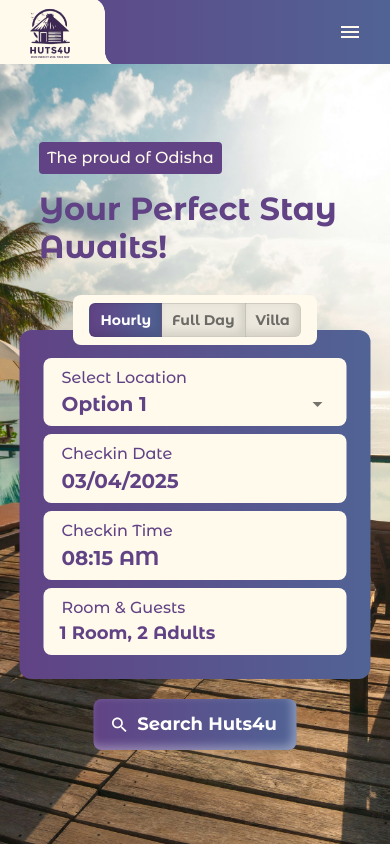
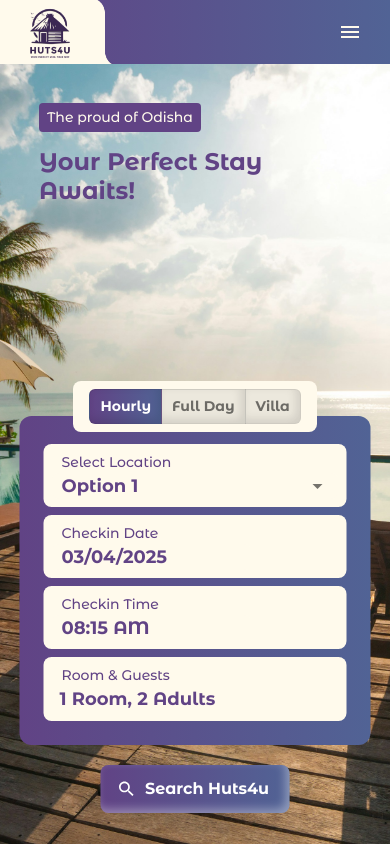
Before and after one commit to huts4u/huts4u-client, a React (Create React App) app: page / in a window 390 px wide. Shown: the top 846 px of the page. Built offline with nearby package versions, Linux system fonts and the light colour scheme.

Commit message:
responsive fix

```diff
--- a/src/components/CustomButton.tsx
+++ b/src/components/CustomButton.tsx
@@ -22,8 +22,11 @@
         padding:'10px 20px',
         borderRadius:'8px',
         boxShadow:'-4px -4px 10px rgba(255, 255, 255, 0.36) inset',
-        fontSize:'18px',
         ...customStyles,
+      }}
+      sx={{
+        fontSize: { xs: "16px", md: "18px" },
+
       }}
       {...props}
     >
--- a/src/components/CustomDatePicker.tsx
+++ b/src/components/CustomDatePicker.tsx
@@ -1,8 +1,5 @@
 import { Box, Typography } from "@mui/material";
-import {
-  LocalizationProvider,
-  MobileDatePicker
-} from "@mui/x-date-pickers";
+import { LocalizationProvider, MobileDatePicker } from "@mui/x-date-pickers";
 import { AdapterDayjs } from "@mui/x-date-pickers/AdapterDayjs";
 import { Dayjs } from "dayjs";
 import color from "./color";
@@ -31,7 +28,13 @@
           color: color.firstColor,
         }}
       >
-        <Typography sx={{ px: "10px", fontFamily: "CustomFontM" }}>
+        <Typography
+          sx={{
+            px: "10px",
+            fontSize: { xs: "14px", md: "16px" },
+            fontFamily: "CustomFontM",
+          }}
+        >
           {label}
         </Typography>
         <MobileDatePicker
@@ -56,7 +59,7 @@
                   padding: "0px 10px", // Adjust text padding
                   color: color.firstColor, // Change text color
                   fontFamily: "CustomFontB",
-                  fontSize: "20px",
+                  fontSize: { xs: "18px", md: "20px" },
                 },
               },
             },
--- a/src/components/CustomSingleSelect.tsx
+++ b/src/components/CustomSingleSelect.tsx
@@ -27,7 +27,13 @@
         color: color.firstColor,
       }}
     >
-      <Typography sx={{ px: "10px", fontFamily: "CustomFontM" }}>
+      <Typography
+        sx={{
+          px: "10px",
+          fontSize: { xs: "14px", md: "16px" },
+          fontFamily: "CustomFontM",
+        }}
+      >
         {label}
       </Typography>
       <Autocomplete
@@ -37,7 +43,7 @@
         options={options}
         renderInput={(params) => (
           <TextField
-          placeholder="location"
+            placeholder="location"
             {...params}
             InputProps={{
               ...params.InputProps,
@@ -63,7 +69,7 @@
               "& .MuiInputBase-input": {
                 color: color.firstColor,
                 fontFamily: "CustomFontB",
-                fontSize: "20px",
+                fontSize: { xs: "18px", md: "20px" },
               },
             }}
           />
--- a/src/components/CustomTimePicker.tsx
+++ b/src/components/CustomTimePicker.tsx
@@ -1,8 +1,5 @@
 import { Box, Typography } from "@mui/material";
-import {
-    LocalizationProvider,
-    MobileTimePicker
-} from "@mui/x-date-pickers";
+import { LocalizationProvider, MobileTimePicker } from "@mui/x-date-pickers";
 import { AdapterDayjs } from "@mui/x-date-pickers/AdapterDayjs";
 import { Dayjs } from "dayjs";
 import color from "./color";
@@ -31,7 +28,13 @@
           color: color.firstColor,
         }}
       >
-        <Typography sx={{ px: "10px", fontFamily: "CustomFontM" }}>
+        <Typography
+          sx={{
+            px: "10px",
+            fontSize: { xs: "14px", md: "16px" },
+            fontFamily: "CustomFontM",
+          }}
+        >
           {label}
         </Typography>
         <MobileTimePicker
@@ -56,7 +59,7 @@
                   padding: "0px 10px",
                   color: color.firstColor,
                   fontFamily: "CustomFontB",
-                  fontSize: "20px",
+                  fontSize: { xs: "18px", md: "20px" },
                 },
               },
             },
--- a/src/components/RoomGuestSelect.tsx
+++ b/src/components/RoomGuestSelect.tsx
@@ -49,13 +49,20 @@
         minWidth: "200px",
       }}
     >
-      <Typography sx={{ px: "10px", fontFamily: "CustomFontM" }}>
+      <Typography
+        sx={{
+          px: "10px",
+          fontSize: { xs: "14px", md: "16px" },
+          fontFamily: "CustomFontM",
+        }}
+      >
         {label}
       </Typography>
       <Box sx={{ cursor: "pointer", px: 1 }} onClick={handleClick}>
         <Typography
           sx={{
-            fontSize: "18px",
+            fontSize: { xs: "18px", md: "20px" },
+
             fontFamily: "CustomFontB",
           }}
         >
--- a/src/components/SectionHeader.tsx
+++ b/src/components/SectionHeader.tsx
@@ -1,6 +1,7 @@
 import { Box, Typography } from "@mui/material";
 import React, { useEffect, useRef, useState } from "react";
 import color from "./color";
+import { useScreenSize } from "./style";
 
 interface TimePickerProps {
   primaryText: string;
@@ -10,13 +11,13 @@
 const SectionHeader: React.FC<TimePickerProps> = ({ primaryText, subText }) => {
   const textRef = useRef<HTMLDivElement>(null);
   const [textWidth, setTextWidth] = useState(0);
+  const { isBelow400px } = useScreenSize();
 
   useEffect(() => {
     if (textRef.current) {
       setTextWidth(textRef.current.offsetWidth);
     }
   }, []);
-
   return (
     <Box
       display="flex"
@@ -44,7 +45,7 @@
           mx={2}
           fontFamily={"CustomFontB"}
           sx={{
-            fontSize: { xs: "22px", md: "44px" },
+            fontSize: isBelow400px ? "18px" : { xs: "22px", md: "44px" },
             maxWidth: "80%",
           }}
         >
@@ -63,7 +64,7 @@
         fontFamily={"CustomFontB"}
         sx={{
           textTransform: "uppercase",
-          fontSize: { xs: "10px", md: "14px" },
+          fontSize: isBelow400px ? "8px" : { xs: "10px", md: "14px" },
         }}
       >
         {subText}
--- a/src/components/style.tsx
+++ b/src/components/style.tsx
@@ -5,6 +5,8 @@
   RadioProps,
   styled,
   TextField,
+  useMediaQuery,
+  useTheme,
 } from "@mui/material";
 import color from "./color";
 import { ArrowBackIos, ArrowForwardIos } from "@mui/icons-material";
@@ -174,3 +176,10 @@
     color: color.firstColor,
   },
 });
+
+
+export const useScreenSize = () => {
+  const theme = useTheme();
+  const isBelow400px = useMediaQuery(theme.breakpoints.down(400));
+  return { isBelow400px };
+};
--- a/src/pages/Home Section/HeroSection.tsx
+++ b/src/pages/Home Section/HeroSection.tsx
@@ -1,9 +1,12 @@
 import { Box, Typography } from "@mui/material";
 import React from "react";
 import color from "../../components/color";
+import { useScreenSize } from "../../components/style";
 import SearchSection from "./SearchSection";
 
 const HeroSection: React.FC = () => {
+  const { isBelow400px } = useScreenSize();
+
   return (
     <Box
       sx={{
@@ -25,7 +28,7 @@
           top: 0,
           left: 0,
           zIndex: 1,
-          opacity: {xs:0,md:0.84},
+          opacity: { xs: 0, md: 0.84 },
         }}
       ></Box>
 
@@ -41,7 +44,7 @@
         <Box
           sx={{
             position: "absolute",
-            top: {xs:'10%', md:"14%"},
+            top: isBelow400px ? "5%" : { xs: "10%", md: "14%" },
             left: "10%",
           }}
         >
@@ -53,7 +56,7 @@
               py: 0.5,
               width: "fit-content",
               mb: 2,
-              fontSize: { xs: "16px", md: "24px" },
+              fontSize: isBelow400px ? "14px" : { xs: "16px", md: "24px" },
               borderRadius: "4px",
             }}
           >
@@ -62,7 +65,7 @@
           <Typography
             sx={{
               lineHeight: 1.2,
-              fontSize: { xs: "32px", md: "48px" },
+              fontSize: isBelow400px ? "24px" : { xs: "32px", md: "48px" },
               fontFamily: "CustomFontB",
             }}
           >
@@ -87,9 +90,9 @@
 
       <Box
         sx={{
-          width: {xs:'90%', md:"80%"},
+          width: { xs: "90%", md: "80%" },
           position: "absolute",
-          bottom: "12%",
+          bottom: isBelow400px ? "4%" : "12%",
           left: "50%",
           transform: "translateX(-50%)",
           zIndex: 3,
--- a/src/pages/Home Section/HotelCardCarousel.tsx
+++ b/src/pages/Home Section/HotelCardCarousel.tsx
@@ -9,9 +9,12 @@
 } from "@mui/material";
 import Slider from "react-slick";
 import color from "../../components/color";
-import { CustomNextArrow } from "../../components/style";
+import { CustomNextArrow, useScreenSize } from "../../components/style";
 
 const HotelCardCarousel = ({ hotels }: any) => {
+
+  const { isBelow400px } = useScreenSize();
+
   const settings = {
     dots: false,
     infinite: true,
@@ -42,7 +45,7 @@
         <Box p={2} key={hotel.id} display={"flex"} alignItems={"center"}>
           <Card
             sx={{
-              width: "320px",
+              width:isBelow400px?'300px': "320px",
               // mx: "auto",
               boxShadow: "none",
               borderRadius: "12px",
--- a/src/pages/Home Section/SearchSection.tsx
+++ b/src/pages/Home Section/SearchSection.tsx
@@ -31,7 +31,7 @@
   // border:'none',
   background: "rgba(163, 163, 163, 0.21)",
   boxShadow: "-4px -4px 10px rgba(0, 0, 0, 0.11) inset",
-
+  fontSize: "inherit",
   "&.Mui-selected": {
     background: color.background,
     color: "white",
@@ -53,6 +53,7 @@
       py: 1,
       borderRadius: "8px",
       border: "none",
+      fontSize: { xs: "14px", md: "16px" },
     }}
   >
     <StyledToggleButton value="hourly">Hourly</StyledToggleButton>
@@ -140,14 +141,14 @@
           borderRadius: 3,
           textAlign: "center",
           position: "relative",
-          mt:1
+          mt: 1,
         }}
       >
         <Box
           sx={{
-            width:'100%',
+            width: "100%",
             position: "absolute",
-            top: -35,
+            top: {xs:-35, md:-35},
             left: "50%",
             transform: "translateX(-50%)",
           }}
@@ -201,10 +202,6 @@
                   {checkOutDate ? checkOutDate.format("YYYY-MM-DD") : ""}
                 </Typography>
               )}
-
-
-
-
             </div>
 
             {/* <Typography sx={typoStyle}>
```
Lines whose indentation alone changed are shown as unchanged.
